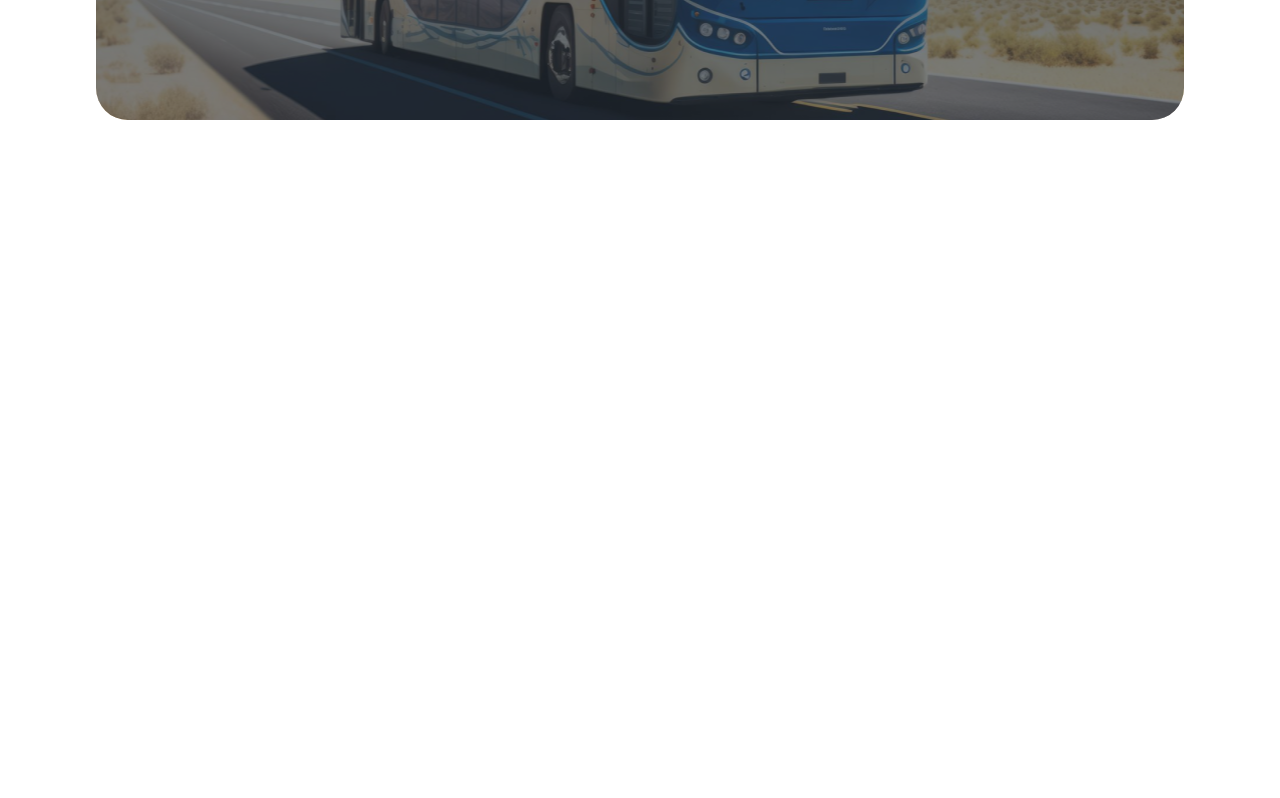
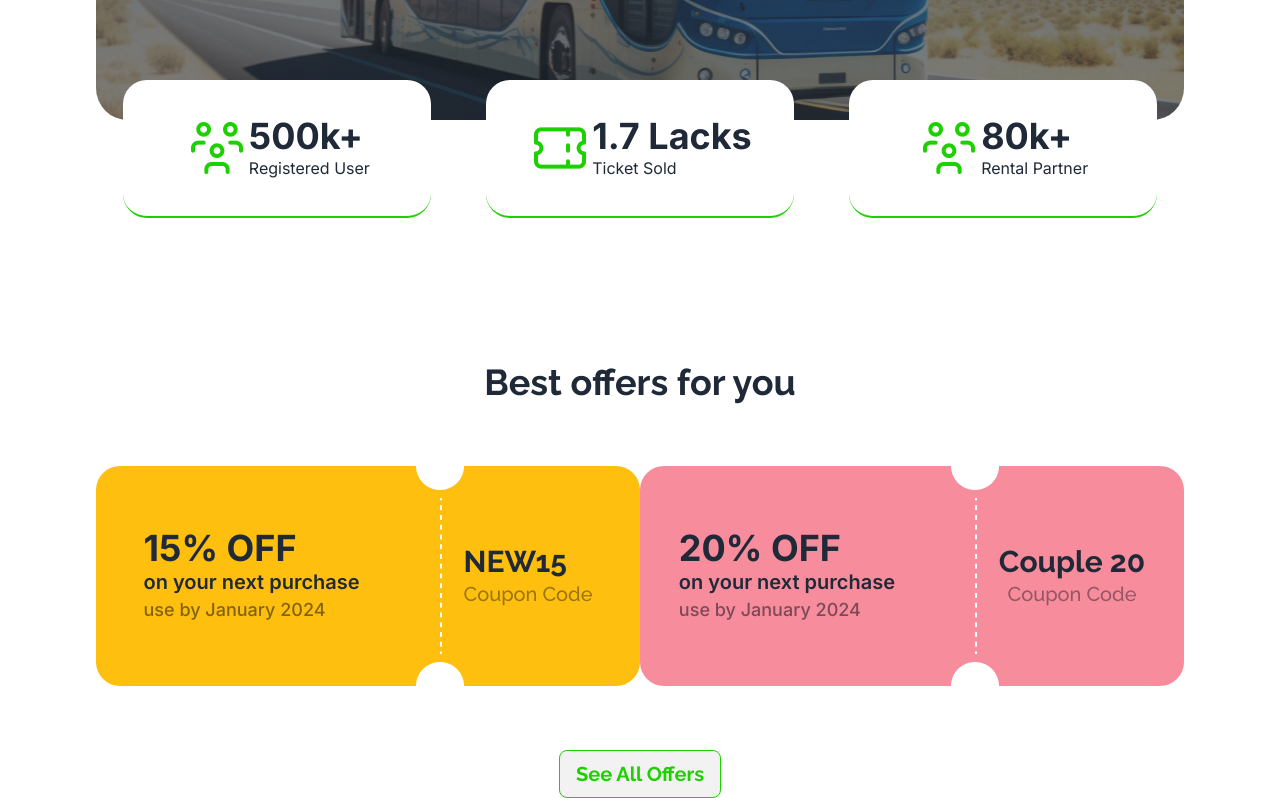
Before and after one commit to sabid9/Shikhari-Paribahan, a plain HTML site: page index.html in a window 1280 px wide. Shown: the part 498-1296 px from the top of the page. Before the commit the page ends 800 px from the top, so only its background shows below. Drawn offline with nearby package versions, Linux system fonts and the light colour scheme.

Commit message:
added coupon area

```diff
--- a/index.html
+++ b/index.html
@@ -85,19 +85,96 @@
           style="background-image: url(./images/banner.png)"
         >
           <div class="hero-overlay bg-opacity-60 lg:rounded-[32px]"></div>
-          <div class=" text-neutral-content text-center">
+          <div class="text-neutral-content text-center">
             <div class="max-w-md">
-              <h1 class="mb-5 text-3xl font-bold lg:text-5xl lg:font-extrabold  ">End-to-End Travel with <br> <span class="text-[#1DD100]">S-Paribahan</span></h1>
+              <h1 class="mb-5 text-3xl font-bold lg:text-5xl lg:font-extrabold">
+                End-to-End Travel with <br />
+                <span class="text-[#1DD100]">S-Paribahan</span>
+              </h1>
               <p class="mb-5">
-                Yes, you can run unit tests and view the results directly within the app. The integrated testing features allow for a streamlined .
+                Yes, you can run unit tests and view the results directly within
+                the app. The integrated testing features allow for a streamlined
+                .
               </p>
-              <button class="btn  bg-[#1DD100] text-black border-none">Buy Tickets</button>
+              <button class="btn bg-[#1DD100] text-black border-none">
+                Buy Tickets
+              </button>
             </div>
           </div>
         </div>
       </div>
+      <div class="service-data font-inter flex justify-around -mt-10">
+        <div
+          class="flex justify-center items-center w-[308px] h-[138px] bg-white border-b-2 rounded-3xl border-[#1DD100]"
+        >
+          <img class="w-[64px] h-[64px]" src="images/people.png" alt="" />
+          <div>
+            <h3 class="font-bold text-4xl">500k+</h3>
+            <p>Registered User</p>
+          </div>
+        </div>
+        <div
+          class="flex justify-center items-center w-[308px] h-[138px] bg-white border-b-2 rounded-3xl border-[#1DD100]"
+        >
+          <img class="w-[64px] h-[64px]" src="images/ticket-cupon.png" alt="" />
+          <div>
+            <h3 class="font-bold text-4xl">1.7 Lacks</h3>
+            <p>Ticket Sold</p>
+          </div>
+        </div>
+        <div
+          class="flex justify-center items-center w-[308px] h-[138px] bg-white border-b-2 rounded-3xl border-[#1DD100]"
+        >
+          <img class="w-[64px] h-[64px]" src="images/people.png" alt="" />
+          <div>
+            <h3 class="font-bold text-4xl">80k+</h3>
+            <p>Rental Partner</p>
+          </div>
+        </div>
+      </div>
     </header>
-    <main></main>
+    <main>
+      <!-- Coupon Section -->
+      <section class="mt-36 lg:mx-24">
+        <h2 class="font-raleway font-bold text-4xl text-center">
+          Best offers for you
+        </h2>
+        <div class="flex flex-col lg:flex-row justify-between mt-16 ">
+          <div class="font-inter bg-[#FFBF0F] flex justify-center items-center lg:w-[573px] lg:h-[220px] rounded-3xl ">
+            <div class="w-[50%]">
+              <h2 class="font-bold text-4xl">15% OFF</h2>
+              <p class="font-semibold text-xl">on your next purchase</p>
+              <p class="font-medium text-lg text-[#03071380]">
+                use by January 2024
+              </p>
+            </div>
+            <img src="images/cupon-devider.png" alt="" />
+            <div class="font-raleway">
+              <h2 class="font-bold  text-3xl" >NEW15</h2>
+              <p class="font-medium text-xl text-[#03071266]">Coupon Code</p>
+            </div>
+          </div>
+          <div class="font-inter bg-[#F78C9C] flex justify-center items-center lg:w-[573px] lg:h-[220px] rounded-3xl ">
+            <div class="w-[50%]">
+              <h2 class="font-bold text-4xl">20% OFF</h2>
+              <p class="font-semibold text-xl">on your next purchase</p>
+              <p class="font-medium text-lg text-[#03071380]">
+                use by January 2024
+              </p>
+            </div>
+            <img src="images/cupon-devider.png" alt="" />
+            <div class="font-raleway">
+              <h2 class="font-bold  text-3xl text-center" >Couple 20</h2>
+              <p class="font-medium text-xl text-[#03071266] text-center">Coupon Code</p>
+            </div>
+
+          </div>
+        </div>
+        <div class="flex justify-center items-center ">
+          <button  class="mt-16  btn font-raleway font-bold text-xl text-[#1DD100]   border-[#1DD100]">See All Offers</button>
+        </div>
+      </section>
+    </main>
     <footer></footer>
   </body>
 </html>
```
